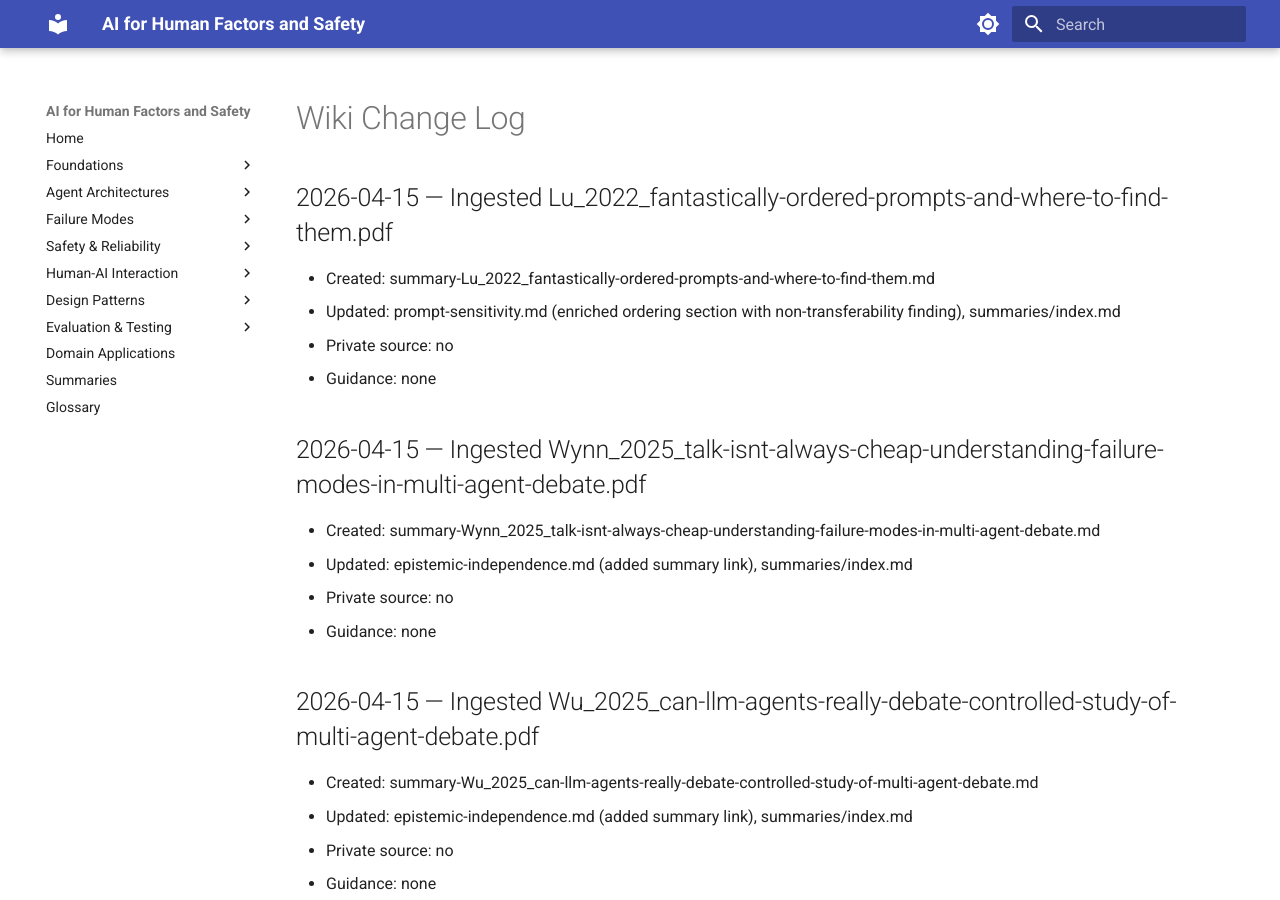
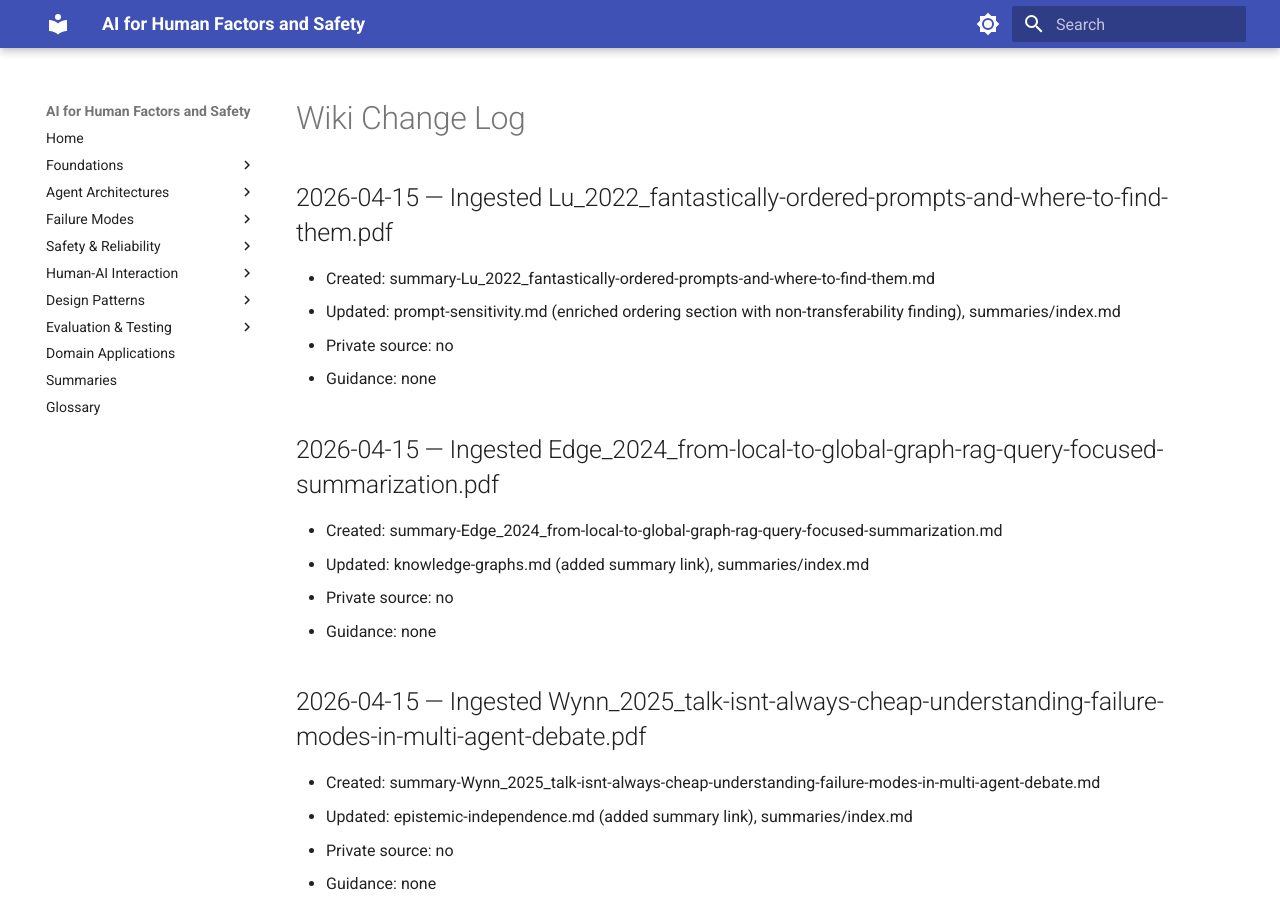
Before and after one commit to michaelhil/ai-human-factors-wiki, an MkDocs documentation site: the page built from wiki/log.md, in a window 1280 px wide and 900 px high. Built offline with MkDocs 1.6.1 and Material for MkDocs 9.7.7, drawn with Linux system fonts in a browser that asks for light colours.

Commit message:
Ingest Edge 2024 (GraphRAG: graph-based corpus-wide sensemaking)
- GraphRAG combines KG construction, community detection, and hierarchical
  summarization for global queries that vector RAG cannot answer
- 72-83% win rate over vector RAG on comprehensiveness
- Updated knowledge-graphs page with summary link

Co-Authored-By: Claude Opus 4.6 (1M context) <noreply@anthropic.com>

```diff
--- a/wiki/log.md
+++ b/wiki/log.md
@@ -3,6 +3,12 @@
 ## 2026-04-15 — Ingested Lu_2022_fantastically-ordered-prompts-and-where-to-find-them.pdf
 - Created: summary-Lu_2022_fantastically-ordered-prompts-and-where-to-find-them.md
 - Updated: prompt-sensitivity.md (enriched ordering section with non-transferability finding), summaries/index.md
+- Private source: no
+- Guidance: none
+
+## 2026-04-15 — Ingested Edge_2024_from-local-to-global-graph-rag-query-focused-summarization.pdf
+- Created: summary-Edge_2024_from-local-to-global-graph-rag-query-focused-summarization.md
+- Updated: knowledge-graphs.md (added summary link), summaries/index.md
 - Private source: no
 - Guidance: none
 
```
Also changed, not shown: wiki/design-patterns/knowledge-graphs.md (+1 -0 lines), wiki/summaries/index.md (+1 -0 lines), wiki/summaries/summary-Edge_2024_from-local-to-global-graph-rag-query-focused-summarization.md (added, +52 -0 lines).
